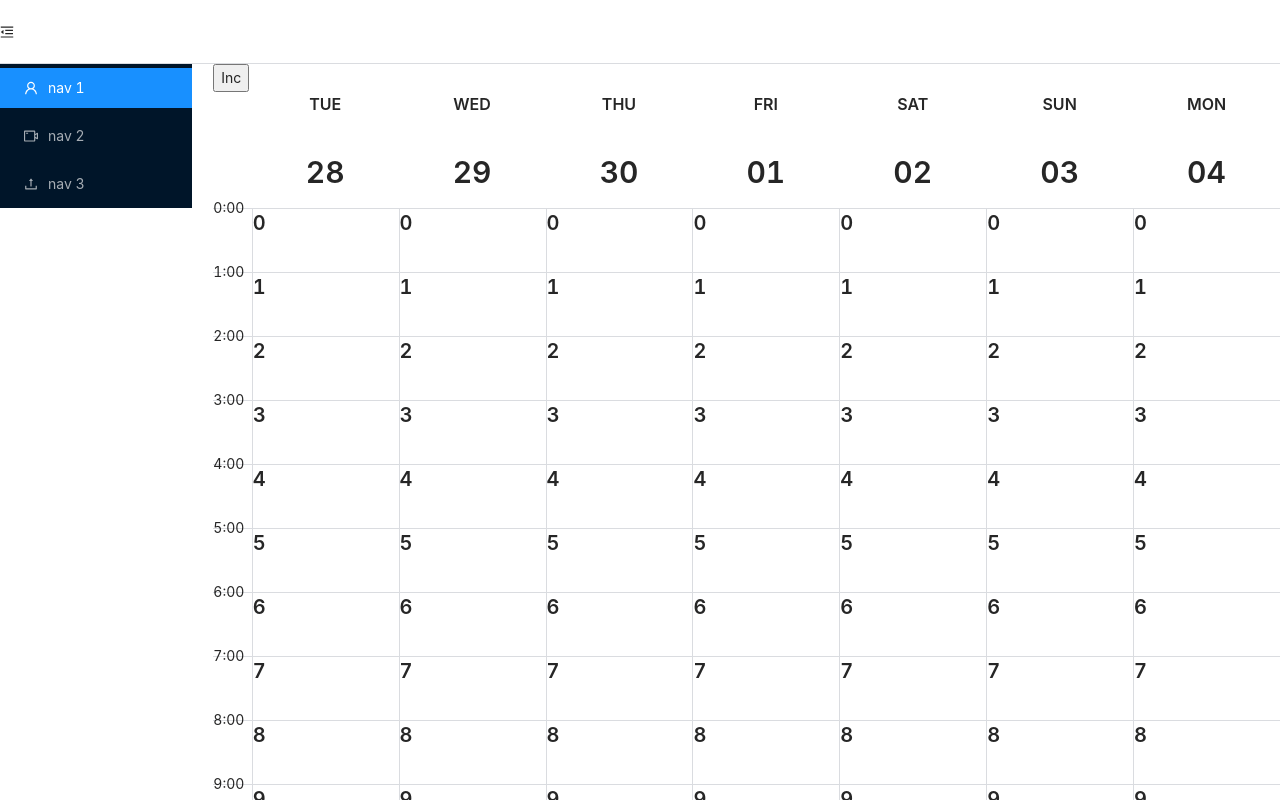
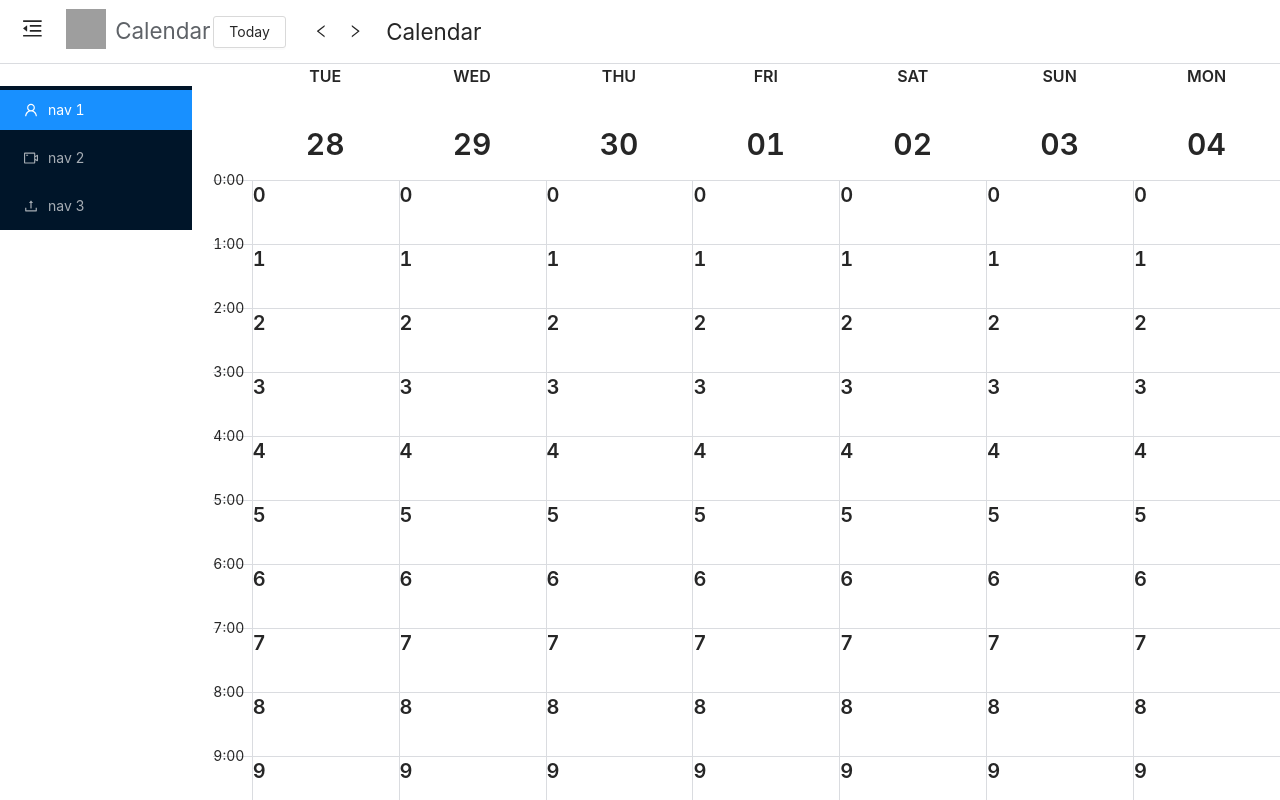
Before and after one commit to mindwebs/calendar-ts, a React (Create React App) app: page / in a window 1280 px wide. Shown: the top 800 px of the page. Built offline with nearby package versions, Linux system fonts and the light colour scheme; grey boxes are pictures that could not be loaded.

Commit message:
Update nav & forward/backward weeks

```diff
--- a/src/components/CalendarStructure/index.tsx
+++ b/src/components/CalendarStructure/index.tsx
@@ -1,4 +1,4 @@
-import React, { useState, useEffect } from "react";
+import { useState, useEffect } from "react";
 import dayjs from "dayjs";
 import { Button, Col, Row, Menu } from "antd";
 import Day from "../Day";
@@ -26,6 +26,8 @@ export default function CalendarStructure() {
 
   // console.log(dayjs().diff(dayjs("2018-06-27"), "day"));
   // console.log("ÖKKK");
+  const [collapsed, setCollapsed] = useState(false);
+
   const year = dayjs().year();
   const month = dayjs().month();
   // const firstDayOfTheMonth = dayjs().startOf("month");
@@ -40,20 +42,27 @@ export default function CalendarStructure() {
     return dayjs(new Date(year, 6, currentMonthCount));
   });
 
-  const [weekMatrix, setWeekMatrix]: any = useState(weeksMatrix);
+  const [weekData, setWeekData]: any = useState(weeksMatrix);
   const [weekCount, setWeekCount]: any = useState(currentMonthCount);
 
-  function heheMatrix() {
-    console.log("HEYO", currentMonthCount);
+  function handleWeekForward() {
     currentMonthCount = weekCount;
     const weeksMatrix = new Array(7).fill(null).map(() => {
       currentMonthCount++;
       return dayjs(new Date(year, 6, currentMonthCount));
     });
-    console.log("Fuck off", currentMonthCount);
     setWeekCount(currentMonthCount);
-    setWeekMatrix(weeksMatrix);
-    // return weeksMatrix;
+    setWeekData(weeksMatrix);
+  }
+
+  function handleWeekBackward() {
+    currentMonthCount = weekCount - 14; // going 2 weeks back and getting the next forward week value
+    const weeksMatrix = new Array(7).fill(null).map(() => {
+      currentMonthCount++;
+      return dayjs(new Date(year, 6, currentMonthCount));
+    });
+    setWeekCount(currentMonthCount);
+    setWeekData(weeksMatrix);
   }
 
   const timeArr = [];
@@ -61,19 +70,17 @@ export default function CalendarStructure() {
     timeArr.push(index);
   }
 
-  // const daysMatrix = new Array(5).fill([]).map(() => {
-  //   return new Array(7).fill(null).map(() => {
-  //     currentMonthCount++;
-  //     return dayjs(new Date(year, month, currentMonthCount));
-  //   });
-  // });
-
-  console.log("WEEK", weekMatrix);
-  const [collapsed, setCollapsed] = useState(false);
+  console.log("WEEK", weekData);
+  console.log("WEEK COUNT", weekCount);
 
   return (
     <div>
-      <Navbar collapsed={collapsed} setCollapsed={setCollapsed} />
+      <Navbar
+        collapsed={collapsed}
+        setCollapsed={setCollapsed}
+        handleWeekForward={handleWeekForward}
+        handleWeekBackward={handleWeekBackward}
+      />
       <Row>
         <Col xs={24} xl={collapsed ? 1 : 4}>
           <Sidebar collapsed={collapsed} />
@@ -84,10 +91,9 @@ export default function CalendarStructure() {
           style={{ paddingLeft: collapsed ? "2vw" : "0" }}
         >
           <Day
-            day={weekMatrix}
+            day={weekData}
             timeArr={timeArr}
             currentMonthCount={currentMonthCount}
-            heheMatrix={heheMatrix}
           />
         </Col>
       </Row>
--- a/src/components/Day/index.tsx
+++ b/src/components/Day/index.tsx
@@ -9,7 +9,7 @@ export default function Day({
   day,
   timeArr,
   currentMonthCount,
-  heheMatrix,
+  handleWeekChange,
 }: any) {
   // console.log(day);
   const { Title } = Typography;
@@ -37,10 +37,10 @@ export default function Day({
           dayjs(evt.day).format("DD-MM-YY") === oneDay.format("DD-MM-YY")
       );
     });
-    console.log("Bitch entering", events);
+    console.log("events", events);
     setEachDayEvent(events);
   }, [savedEvents]);
-  console.log("Mein dhyanya ho gya prabhu", eachDayEvent);
+  console.log("eachDayEvent", eachDayEvent);
 
   function handleOpenEventModal(oneDay: any, oneTime: number) {
     setEventModalInfo({ oneDay, oneTime });
@@ -56,7 +56,6 @@ export default function Day({
 
   return (
     <>
-      <button onClick={() => heheMatrix()}>Inc</button>
       <div style={{ display: "flex" }}>
         <div style={{ width: "3vw" }}>
           <Title level={5}>&nbsp; </Title>
--- a/src/components/Navbar/Navbar.css
+++ b/src/components/Navbar/Navbar.css
@@ -1,4 +1,52 @@
 .navbar {
-    background-color: #fff;
-    border-bottom: 1px solid #DADCE0;
+  background-color: #fff;
+  border-bottom: 1px solid #dadce0;
+  padding: 0;
 }
+.toggleCollapseBtn {
+  position: relative;
+  font-size: 1.3rem;
+  margin: auto 1.4rem;
+  cursor: pointer;
+}
+.logo {
+  position: relative;
+  width: 40px;
+  height: 40px;
+  margin: auto 0.6rem auto 0;
+  display: inline;
+}
+.calendarHeading {
+  font-size: 1.4rem !important;
+  font-weight: 400 !important;
+  margin: 1rem 0;
+  color: #5f6368 !important;
+}
+.todayBtn {
+  position: relative;
+  cursor: pointer;
+  border-radius: 3px;
+  margin-right: 1rem;
+}
+.todayBtn:hover {
+  background-color: #f2f2f2;
+  color: #000;
+  border-color: #c5c6c7;
+}
+.nav_weekChangeArrowBtns {
+  position: relative;
+  cursor: pointer;
+  border-radius: 50%;
+  padding: 7.5px;
+  margin: auto 0 auto 0.3rem;
+  font-size: 0.9rem;
+  font-weight: 600 !important;
+}
+.nav_currentMonth {
+  position: relative;
+  top: 0.17rem;
+  font-size: 1.4rem !important;
+  font-weight: 400 !important;
+  margin: 1rem;
+  display: inline;
+}
--- a/src/components/Navbar/Navbar.tsx
+++ b/src/components/Navbar/Navbar.tsx
@@ -1,17 +1,64 @@
-import React, { useState } from "react";
+import dayjs from "dayjs";
 import "./Navbar.css";
-import { MenuFoldOutlined, MenuUnfoldOutlined } from "@ant-design/icons";
-import { Layout } from "antd";
+import {
+  MenuFoldOutlined,
+  MenuUnfoldOutlined,
+  LeftOutlined,
+  RightOutlined,
+} from "@ant-design/icons";
+import { Button, Layout, Typography, Row, Col } from "antd";
 
 const { Header } = Layout;
+const { Title } = Typography;
 
-export default function Navbar({ collapsed, setCollapsed }: any) {
+export default function Navbar({
+  collapsed,
+  setCollapsed,
+  handleWeekForward,
+  handleWeekBackward,
+}: any) {
   return (
     <>
-      <Header className="site-layout-background navbar" style={{ padding: 0 }}>
-        <span className="trigger" onClick={() => setCollapsed(!collapsed)}>
-          {collapsed ? <MenuUnfoldOutlined /> : <MenuFoldOutlined />}
-        </span>
+      <Header className="navbar">
+        <Row>
+          <Col xs={24} xl={4}>
+            <div style={{ display: "flex" }}>
+              {collapsed ? (
+                <MenuUnfoldOutlined
+                  className="toggleCollapseBtn"
+                  onClick={() => setCollapsed(!collapsed)}
+                />
+              ) : (
+                <MenuFoldOutlined
+                  className="toggleCollapseBtn"
+                  onClick={() => setCollapsed(!collapsed)}
+                />
+              )}
+              <img
+                className="logo"
+                src="//ssl.gstatic.com/calendar/images/dynamiclogo_2020q4/calendar_3_2x.png#"
+                alt=""
+              />
+              <Title level={3} className="calendarHeading">
+                Calendar
+              </Title>
+            </div>
+          </Col>
+          <Col xs={24} xl={20}>
+            <Button className="todayBtn">Today</Button>
+            <LeftOutlined
+              className="nav_weekChangeArrowBtns"
+              onClick={() => handleWeekBackward()}
+            />
+            <RightOutlined
+              className="nav_weekChangeArrowBtns"
+              onClick={() => handleWeekForward()}
+            />
+            <Title level={3} className="nav_currentMonth">
+              Calendar
+            </Title>
+          </Col>
+        </Row>
       </Header>
     </>
   );
```
